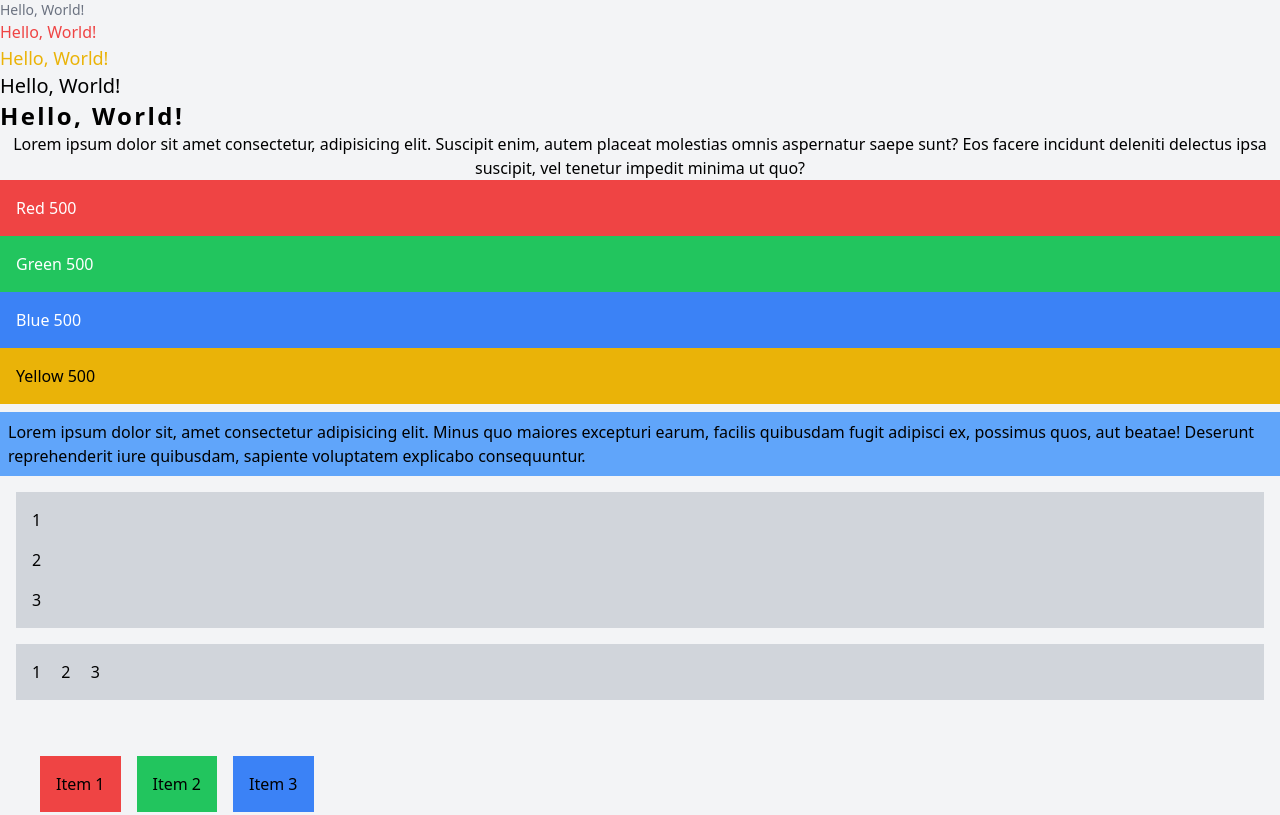
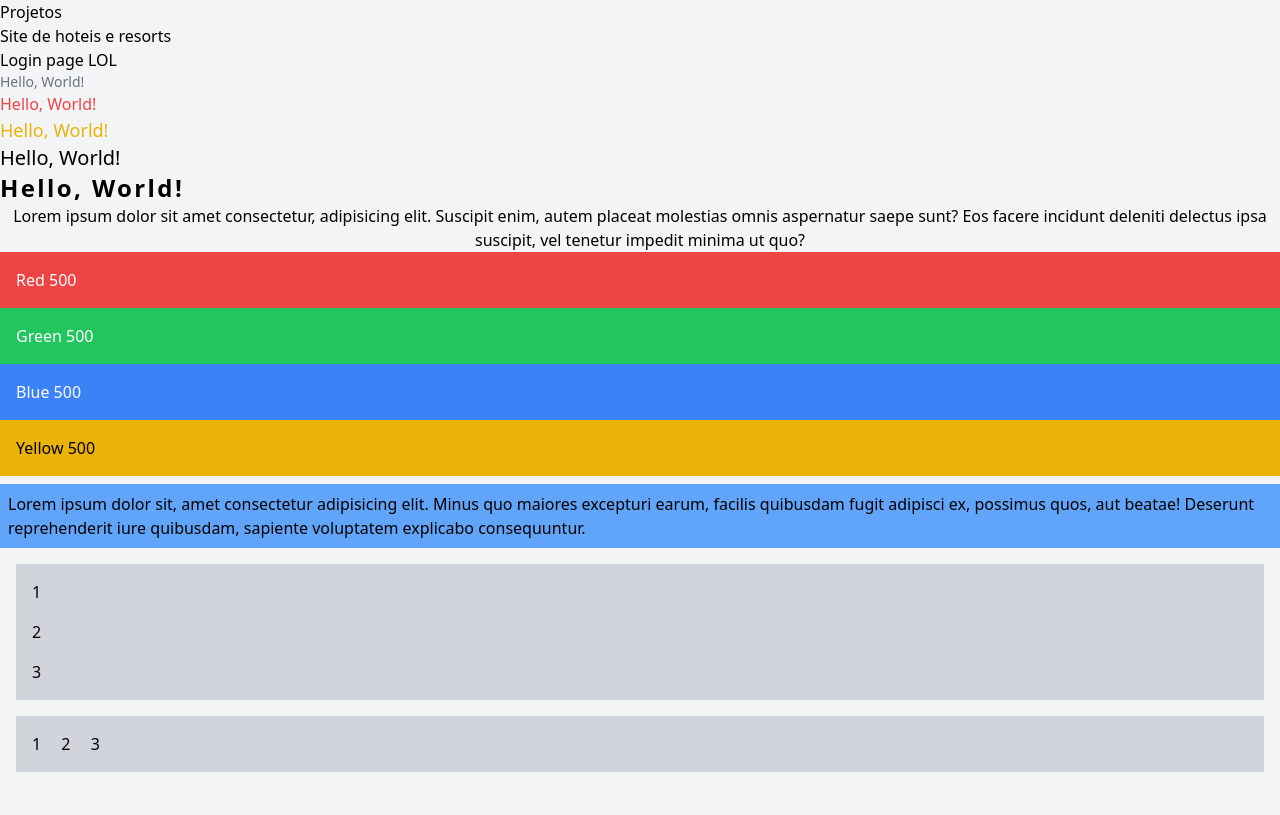
Before and after one commit to Joaommsp/tailwind-css-learnings, a website built with Vite: page curso-tailwind-css/index.html in a window 1280 px wide. Shown: the top 815 px of the page. Built offline with nearby package versions, Linux system fonts and the light colour scheme.

Commit message:
fix: changen projects links

```diff
--- a/curso-tailwind-css/index.html
+++ b/curso-tailwind-css/index.html
@@ -12,6 +12,11 @@
     <title>Tailwind CSS</title>
   </head>
   <body class="bg-gray-100">
+    <div class="flex flex-col">
+      <h2>Projetos</h2>
+      <a href="./home.html">Site de hoteis e resorts</a>
+      <a href="./loginpage.html">Login page LOL</a>
+    </div>
     <div id="app">
       <h2 class="text-sm text-gray-500">Hello, World!</h2>
       <h2 class="text-base text-red-500">Hello, World!</h2>
```
